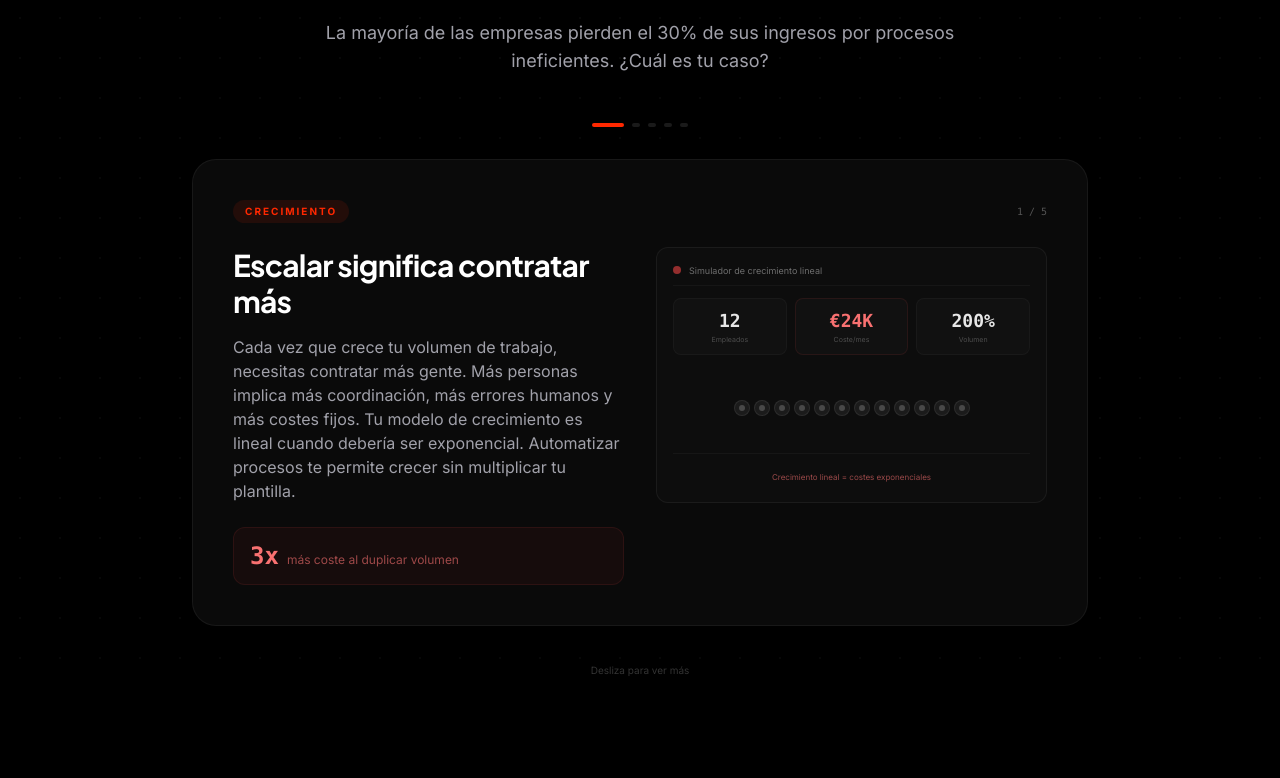
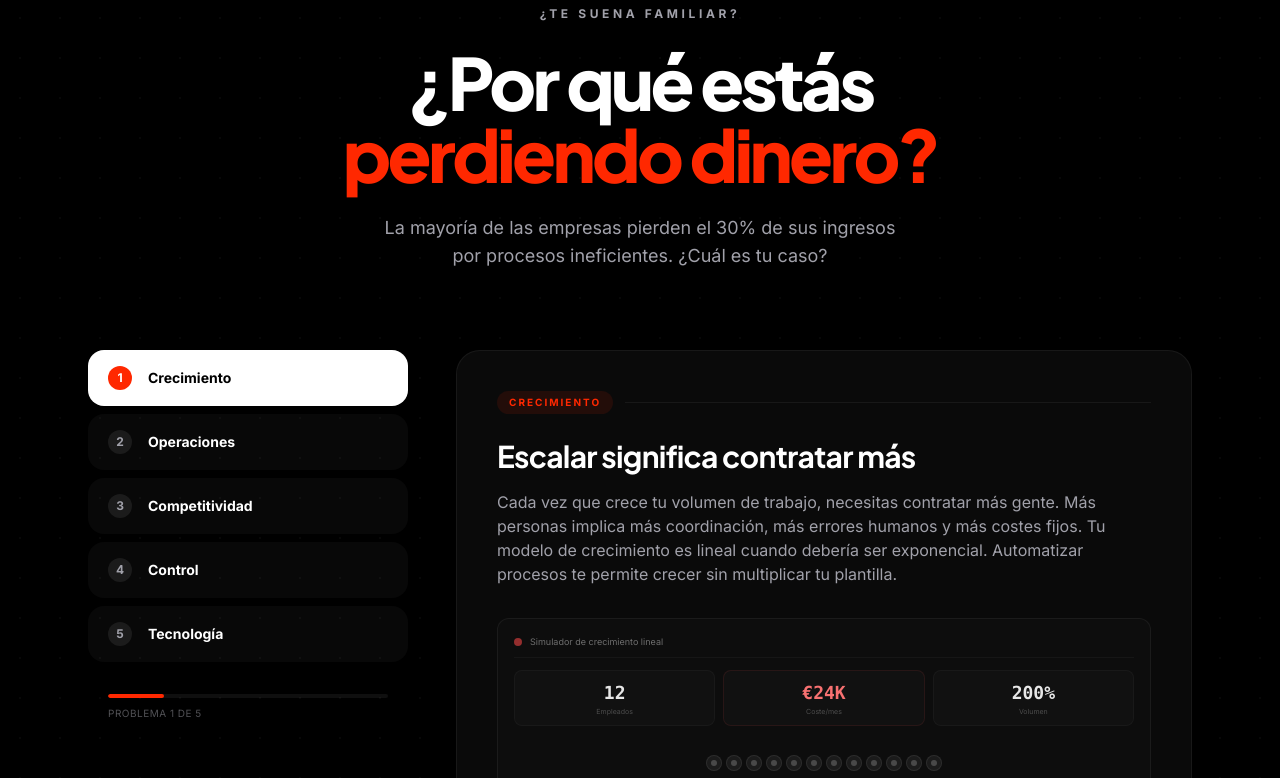
Before and after one commit to grupograndir/grupo-grandir-web, a React (Vite) app: page / in a window 1280 px wide. Shown: the part 1562-2340 px from the top of the page. Built offline with nearby package versions, Linux system fonts and the light colour scheme.

Commit message:
refactor(ui): PainPoints — Methodology-style natural scroll with sticky sidebar

```diff
--- a/src/components/PainPoints.jsx
+++ b/src/components/PainPoints.jsx
@@ -1,10 +1,9 @@
 import React, { useState, useEffect, useRef } from 'react';
-import { motion, AnimatePresence } from 'framer-motion';
+import { motion, useInView } from 'framer-motion';
 
 /* ======================================================
-   Pain Points — Scroll-pinned single card with animations
+   Pain Points — Methodology-style natural scroll
    ====================================================== */
-
 
 /* ---- Animation: Manual repetitive tasks ---- */
 const ManualTasksAnimation = ({ isActive }) => {
@@ -356,6 +355,9 @@
     }
 };
 
+/* ======================================================
+   Pain Points Data
+   ====================================================== */
 const painPoints = [
     {
         id: 1,
@@ -400,102 +402,90 @@
 ];
 
 /* ======================================================
-   Main Section — Full screen-lock scroll
+   PainPoint Card — individual scrollable card
+   ====================================================== */
+const PainPointCard = ({ point }) => {
+    const cardRef = useRef(null);
+    const isInView = useInView(cardRef, { once: false, amount: 0.4 });
+
+    return (
+        <motion.div
+            ref={cardRef}
+            initial={{ opacity: 0, y: 40 }}
+            whileInView={{ opacity: 1, y: 0 }}
+            viewport={{ once: true, amount: 0.3 }}
+            transition={{ duration: 0.8, ease: [0.16, 1, 0.3, 1] }}
+            className="bg-[#0A0A0A] border border-white/[0.06] rounded-3xl p-8 lg:p-10"
+        >
+            {/* Tag */}
+            <div className="flex items-center gap-3 mb-6">
+                <span className="text-[10px] font-bold tracking-[0.2em] uppercase text-accent bg-accent/10 px-3 py-1 rounded-full">
+                    {point.tag}
+                </span>
+                <div className="h-[1px] flex-1 bg-white/[0.06]" />
+            </div>
+
+            {/* Title */}
+            <h3 className="text-2xl md:text-3xl font-bold tracking-tight text-white mb-4 font-display">
+                {point.title}
+            </h3>
+
+            {/* Description */}
+            <p className="text-secondary text-sm md:text-base leading-relaxed mb-8">
+                {point.description}
+            </p>
+
+            {/* Animation */}
+            <div className="mb-8 h-56">
+                <AnimationForType type={point.animation} isActive={isInView} />
+            </div>
+
+            {/* Stat */}
+            <div className="flex items-baseline gap-2 px-4 py-3 bg-red-500/5 border border-red-500/10 rounded-xl inline-flex">
+                <span className="text-2xl font-extrabold text-red-400 font-mono">
+                    {point.stat.value}
+                </span>
+                <span className="text-xs text-red-400/60">
+                    {point.stat.label}
+                </span>
+            </div>
+        </motion.div>
+    );
+};
+
+/* ======================================================
+   Main Section — Methodology-style natural scroll
    ====================================================== */
 const PainPoints = () => {
-    const sectionRef = useRef(null);
     const [activeIndex, setActiveIndex] = useState(0);
-    const [isLocked, setIsLocked] = useState(false);
-    const indexRef = useRef(0);
-    const lockedRef = useRef(false);
-    const cooldownRef = useRef(false);
+    const cardRefs = useRef([]);
 
     useEffect(() => {
-        const section = sectionRef.current;
-        if (!section) return;
+        const observer = new IntersectionObserver(
+            (entries) => {
+                entries.forEach((entry) => {
+                    if (entry.isIntersecting) {
+                        const index = cardRefs.current.indexOf(entry.target);
+                        if (index !== -1) setActiveIndex(index);
+                    }
+                });
+            },
+            { threshold: 0.4, rootMargin: '-30% 0px -30% 0px' }
+        );
 
-        const lock = () => {
-            if (!lockedRef.current) {
-                lockedRef.current = true;
-                setIsLocked(true);
-                document.body.style.overflow = 'hidden';
-            }
+        cardRefs.current.forEach((ref) => {
+            if (ref) observer.observe(ref);
+        });
+
+        return () => observer.disconnect();
+    }, []);
+
+    const scrollToPoint = (index) => {
+        cardRefs.current[index]?.scrollIntoView({ behavior: 'smooth', block: 'center' });
     };
 
-        const unlock = () => {
-            if (lockedRef.current) {
-                lockedRef.current = false;
-                setIsLocked(false);
-                document.body.style.overflow = '';
-            }
-        };
-
-        const handleScroll = () => {
-            const rect = section.getBoundingClientRect();
-            const viewportH = window.innerHeight;
-
-            // Lock when the section's top reaches the top of viewport
-            if (rect.top <= 0 && rect.bottom > viewportH) {
-                lock();
-            }
-        };
-
-        const handleWheel = (e) => {
-            if (!lockedRef.current) return;
-
-            e.preventDefault();
-
-            if (cooldownRef.current) return;
-
-            const direction = e.deltaY > 0 ? 1 : -1;
-            const currentIdx = indexRef.current;
-
-            // At first item scrolling up → unlock and let page scroll
-            if (direction < 0 && currentIdx === 0) {
-                unlock();
-                return;
-            }
-
-            // At last item scrolling down → unlock and scroll past section
-            if (direction > 0 && currentIdx === painPoints.length - 1) {
-                unlock();
-                const section = sectionRef.current;
-                if (section) {
-                    const sectionBottom = section.getBoundingClientRect().bottom + window.scrollY;
-                    window.scrollTo({ top: sectionBottom, behavior: 'smooth' });
-                }
-                return;
-            }
-
-            // Step forward/backward
-            cooldownRef.current = true;
-            const nextIdx = Math.max(0, Math.min(painPoints.length - 1, currentIdx + direction));
-            indexRef.current = nextIdx;
-            setActiveIndex(nextIdx);
-
-            setTimeout(() => { cooldownRef.current = false; }, 600);
-        };
-
-        window.addEventListener('scroll', handleScroll, { passive: true });
-        window.addEventListener('wheel', handleWheel, { passive: false });
-
-        return () => {
-            window.removeEventListener('scroll', handleScroll);
-            window.removeEventListener('wheel', handleWheel);
-            document.body.style.overflow = '';
-        };
-    }, []);
-
-    const activePoint = painPoints[activeIndex];
-    const isLastSlide = activeIndex === painPoints.length - 1;
-
     return (
-        <section
-            ref={sectionRef}
-            className="relative bg-background"
-            style={{ height: '200vh' }}
-        >
-            <div className="sticky top-0 left-0 w-full h-screen flex items-center justify-center z-10">
+        <section className="relative py-32 bg-background overflow-hidden">
             {/* Subtle background grid pattern */}
             <div className="absolute inset-0 opacity-[0.03] pointer-events-none"
                 style={{ backgroundImage: 'radial-gradient(#fff 1px, transparent 1px)', backgroundSize: '40px 40px' }} />
@@ -505,87 +495,98 @@
                 <motion.div
                     initial={{ opacity: 0, y: 20 }}
                     whileInView={{ opacity: 1, y: 0 }}
-                        viewport={{ once: true }}
+                    viewport={{ once: true, amount: 0.3 }}
                     transition={{ duration: 0.8, ease: [0.16, 1, 0.3, 1] }}
-                        className="text-center mb-12"
+                    className="text-center mb-20"
                 >
-                        <h2 className="text-3xl md:text-5xl lg:text-6xl font-extrabold tracking-tighter mb-4 font-display text-gradient">
-                            ¿POR QUÉ ESTÁS PERDIENDO <br className="hidden md:block" /> TIEMPO Y DINERO?
+                    <span className="text-xs font-semibold tracking-[0.3em] uppercase text-secondary mb-6 block">
+                        ¿Te suena familiar?
+                    </span>
+                    <h2 className="text-4xl md:text-6xl lg:text-7xl font-extrabold tracking-tighter leading-[0.95] font-display mb-6">
+                        ¿Por qué estás<br />
+                        <span className="text-accent">perdiendo dinero?</span>
                     </h2>
-                        <p className="text-secondary text-base md:text-lg max-w-2xl mx-auto">
+                    <p className="text-secondary text-base md:text-lg max-w-lg mx-auto leading-relaxed">
                         La mayoría de las empresas pierden el 30% de sus ingresos por procesos ineficientes. ¿Cuál es tu caso?
                     </p>
                 </motion.div>
 
-                    {/* Step indicators */}
-                    <div className="flex items-center justify-center gap-2 mb-8">
-                        {painPoints.map((_, i) => (
-                            <div
-                                key={i}
-                                className={`h-1 rounded-full transition-all duration-500 ${i === activeIndex ? 'w-8 bg-accent' : 'w-2 bg-white/10'
+                {/* Two-column layout — same as Methodology */}
+                <div className="flex flex-col lg:flex-row gap-8 lg:gap-12 relative">
+                    {/* Left Sidebar — Sticky Navigation */}
+                    <div className="lg:w-[320px] shrink-0">
+                        <div className="lg:sticky lg:top-24" style={{ position: '-webkit-sticky' }}>
+                            <motion.div
+                                initial={{ opacity: 0, x: -20 }}
+                                whileInView={{ opacity: 1, x: 0 }}
+                                viewport={{ once: true }}
+                                transition={{ duration: 0.6 }}
+                                className="space-y-2"
+                            >
+                                {painPoints.map((point, index) => (
+                                    <button
+                                        key={point.id}
+                                        onClick={() => scrollToPoint(index)}
+                                        className={`w-full text-left px-5 py-4 rounded-2xl transition-all duration-300 group flex items-center gap-4 ${activeIndex === index
+                                                ? 'bg-white text-black shadow-lg'
+                                                : 'bg-white/[0.03] text-secondary hover:bg-white/[0.06]'
                                             }`}
+                                    >
+                                        <span className={`text-xs font-bold w-6 h-6 rounded-full flex items-center justify-center shrink-0 transition-colors duration-300 ${activeIndex === index
+                                                ? 'bg-accent text-white'
+                                                : 'bg-white/[0.08] text-secondary'
+                                            }`}>
+                                            {point.id}
+                                        </span>
+                                        <span className={`text-sm font-semibold transition-colors duration-300 ${activeIndex === index ? 'text-black' : 'text-white'
+                                            }`}>
+                                            {point.tag}
+                                        </span>
+                                    </button>
+                                ))}
+                            </motion.div>
+
+                            {/* Progress indicator */}
+                            <div className="mt-8 px-5 hidden lg:block">
+                                <div className="h-1 bg-white/[0.06] rounded-full overflow-hidden">
+                                    <motion.div
+                                        className="h-full bg-accent rounded-full"
+                                        animate={{ width: `${((activeIndex + 1) / painPoints.length) * 100}%` }}
+                                        transition={{ duration: 0.5, ease: 'easeOut' }}
                                     />
-                        ))}
                                 </div>
-
-                    {/* Main card — fixed height */}
-                    <div className="bg-[#0A0A0A] border border-white/[0.06] rounded-3xl p-8 lg:p-10 max-w-4xl mx-auto">
-                        <AnimatePresence mode="wait">
-                            <motion.div
-                                key={activePoint.id}
-                                initial={{ opacity: 0, y: 30 }}
-                                animate={{ opacity: 1, y: 0 }}
-                                exit={{ opacity: 0, y: -20 }}
-                                transition={{ duration: 0.5, ease: [0.16, 1, 0.3, 1] }}
-                            >
-                                {/* Tag + Counter */}
-                                <div className="flex items-center justify-between mb-6">
-                                    <span className="text-[10px] font-bold tracking-[0.2em] uppercase text-accent bg-accent/10 px-3 py-1 rounded-full">
-                                        {activePoint.tag}
-                                    </span>
-                                    <span className="text-[10px] text-white/30 font-mono">
-                                        {activeIndex + 1} / {painPoints.length}
-                                    </span>
-                                </div>
-
-                                {/* Content grid — fixed height */}
-                                <div className="grid grid-cols-1 lg:grid-cols-2 gap-8 items-start" style={{ minHeight: '280px' }}>
-                                    {/* Left: Text */}
-                                    <div className="flex flex-col justify-between h-full" style={{ minHeight: '260px' }}>
-                                        <div>
-                                            <h3 className="text-2xl md:text-3xl font-bold tracking-tight text-white mb-4 font-display">
-                                                {activePoint.title}
-                                            </h3>
-                                            <p className="text-secondary text-sm md:text-base leading-relaxed mb-6">
-                                                {activePoint.description}
+                                <p className="text-[10px] text-secondary/50 mt-2 tracking-wider uppercase">
+                                    Problema {activeIndex + 1} de {painPoints.length}
                                 </p>
                             </div>
-                                        {/* Stat */}
-                                        <div className="flex items-baseline gap-2 px-4 py-3 bg-red-500/5 border border-red-500/10 rounded-xl inline-flex">
-                                            <span className="text-2xl font-extrabold text-red-400 font-mono">
-                                                {activePoint.stat.value}
-                                            </span>
-                                            <span className="text-xs text-red-400/60">
-                                                {activePoint.stat.label}
-                                            </span>
                         </div>
                     </div>
 
-                                    {/* Right: Animation — fixed height */}
-                                    <div className="h-64">
-                                        <AnimationForType type={activePoint.animation} isActive={true} />
+                    {/* Right Column — Scrollable Cards */}
+                    <div className="flex-1 space-y-8">
+                        {painPoints.map((point, index) => (
+                            <div
+                                key={point.id}
+                                ref={(el) => (cardRefs.current[index] = el)}
+                            >
+                                <PainPointCard point={point} />
                             </div>
-                                </div>
+                        ))}
 
-                                {/* CTA on last slide */}
-                                {isLastSlide && (
+                        {/* CTA after all cards */}
                         <motion.div
-                                        initial={{ opacity: 0, y: 10 }}
-                                        animate={{ opacity: 1, y: 0 }}
-                                        transition={{ delay: 0.3, duration: 0.5 }}
-                                        className="mt-8 pt-6 border-t border-white/[0.04] text-center"
+                            initial={{ opacity: 0, y: 30 }}
+                            whileInView={{ opacity: 1, y: 0 }}
+                            viewport={{ once: true, amount: 0.3 }}
+                            transition={{ duration: 0.8, ease: [0.16, 1, 0.3, 1] }}
+                            className="bg-[#0A0A0A] border border-white/[0.06] rounded-3xl p-8 lg:p-10 text-center"
                         >
-                                        <p className="text-secondary text-sm mb-4">¿Te sientes identificado? Podemos solucionarlo.</p>
+                            <h3 className="text-2xl md:text-3xl font-bold tracking-tight text-white mb-4 font-display">
+                                ¿Te sientes identificado?
+                            </h3>
+                            <p className="text-secondary text-sm md:text-base leading-relaxed mb-6 max-w-md mx-auto">
+                                Todos estos problemas tienen una solución común: digitalizar, automatizar e integrar tu operativa con tecnología a medida.
+                            </p>
                             <a
                                 href="#contacto"
                                 className="inline-flex items-center gap-2 bg-accent hover:bg-accent/90 text-white font-semibold px-8 py-3 rounded-full transition-all duration-300 hover:shadow-[0_0_30px_rgba(255,40,0,0.3)] hover:scale-105"
@@ -594,21 +595,7 @@
                                 <svg width="16" height="16" viewBox="0 0 16 16" fill="none"><path d="M3 8h10M9 4l4 4-4 4" stroke="currentColor" strokeWidth="1.5" strokeLinecap="round" strokeLinejoin="round" /></svg>
                             </a>
                         </motion.div>
-                                )}
-                            </motion.div>
-                        </AnimatePresence>
                     </div>
-
-                    {/* Scroll hint */}
-                    {!isLastSlide && (
-                        <motion.div
-                            animate={{ y: [0, 6, 0] }}
-                            transition={{ repeat: Infinity, duration: 2 }}
-                            className="text-center mt-6"
-                        >
-                            <span className="text-[10px] text-white/20">Desliza para ver más</span>
-                        </motion.div>
-                    )}
                 </div>
             </div>
         </section>
```
Lines whose indentation alone changed are shown as unchanged.
